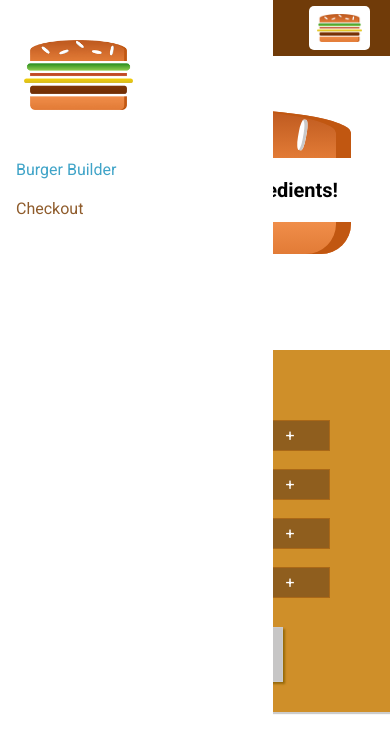
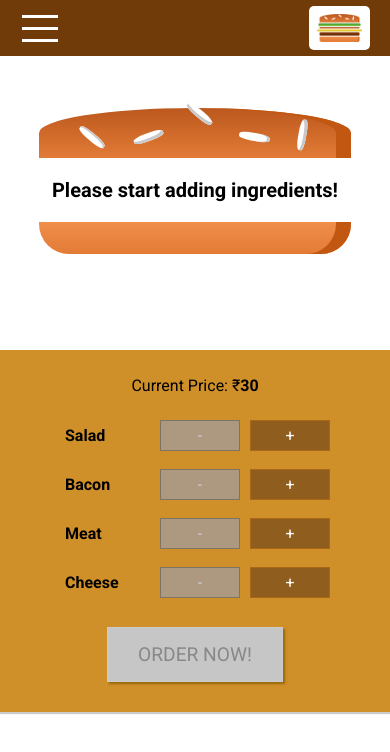
Before and after one commit to mukul0596/burger-builder, a React (Create React App) app: page / in a window 390 px wide. Shown: the top 752 px of the page. Built offline with nearby package versions, Linux system fonts and the light colour scheme.

Commit message:
added hamburger and functionality

```diff
--- a/src/component/Layout/Layout.js
+++ b/src/component/Layout/Layout.js
@@ -1,17 +1,35 @@
-import React from 'react';
+import React, { Component } from 'react';
 import Aux from '../../hoc/Aux';
 import './Layout.css';
 import Toolbar from '../Navigation/Toolbar/Toolbar';
 import SideDrawer from '../Navigation/SideDrawer/SideDrawer';
 
-const layout = (props) => (
-    <Aux>
-        <Toolbar />
-        <SideDrawer />
-        <main className='Content'>
-            { props.children }
-        </main>
-    </Aux>
-)
+class layout extends Component {
+    state = {
+        showSideDrawer: false
+    }
+
+    closeSideDrawerHandler = () => {
+        this.setState({ showSideDrawer: false });
+    }
+
+    toogleSideDrawerHandler = () => {
+        this.setState((prevState) => {
+            return { showSideDrawer: !prevState.showSideDrawer }
+        });
+    }
+
+    render() {
+        return(
+            <Aux>
+                <Toolbar toogle={ this.toogleSideDrawerHandler } />
+                <SideDrawer open={ this.state.showSideDrawer } close={ this.closeSideDrawerHandler } />
+                <main className='Content'>
+                    { this.props.children }
+                </main>
+            </Aux>
+        )
+    }
+}
 
 export default layout;
--- /dev/null
+++ b/src/component/Navigation/SideDrawer/DrawerToogle/DrawerToogle.css
@@ -0,0 +1,23 @@
+.DrawerToggle {
+    width: 40px;
+    height: 100%;
+    display: flex;
+    flex-flow: column;
+    justify-content: space-around;
+    align-items: center;
+    padding: 10px 0;
+    box-sizing: border-box;
+    cursor: pointer;
+}
+
+.DrawerToggle div {
+    width: 90%;
+    height: 3px;
+    background-color: white;
+}
+
+@media (min-width: 500px) {
+    .DrawerToggle {
+        display: none;
+    }
+}
--- /dev/null
+++ b/src/component/Navigation/SideDrawer/DrawerToogle/DrawerToogle.js
@@ -0,0 +1,12 @@
+import React from 'react';
+import './DrawerToogle.css';
+
+const drawerToogle = (props) => (
+    <div onClick={props.click} className='DrawerToggle'>
+        <div></div>
+        <div></div>
+        <div></div>
+    </div>
+)
+
+export default drawerToogle;
--- a/src/component/Navigation/SideDrawer/SideDrawer.js
+++ b/src/component/Navigation/SideDrawer/SideDrawer.js
@@ -1,14 +1,20 @@
 import React from 'react';
 import Logo from '../../Logo/Logo';
 import NavigationItems from '../NavigationItems/NavigationItems';
-import './SideDrawer.css'
+import './SideDrawer.css';
+import Backdrop from '../../UI/Backdrop/Backdrop';
+import Aux from '../../../hoc/Aux';
 
 const sideDrawer = (props) => {
+    const attachedClasses = ['SideDrawer', props.open ? 'Open' : 'Close'].join(' ');
     return (
-        <div className='SideDrawer'>
-            <Logo height='11%' />
-            <NavigationItems />
-        </div>
+        <Aux>
+            <Backdrop show={ props.open } click={ props.close }/>
+            <div className={ attachedClasses }>
+                <Logo height='11%' />
+                <NavigationItems />
+            </div>
+        </Aux>
     )
 }
 
--- a/src/component/Navigation/Toolbar/Toolbar.js
+++ b/src/component/Navigation/Toolbar/Toolbar.js
@@ -2,10 +2,11 @@ import React from 'react';
 import './Toolbar.css';
 import Logo from '../../Logo/Logo';
 import NavigationItems from '../NavigationItems/NavigationItems';
+import DrawerToogle from '../SideDrawer/DrawerToogle/DrawerToogle';
 
 const toolbar = (props) => (
     <header className='Toolbar'>
-        <div>MENU</div>
+        <DrawerToogle click={ props.toogle } />
         <Logo height='80%' />
         <nav className='DesktopOnly'>
             <NavigationItems />
```
